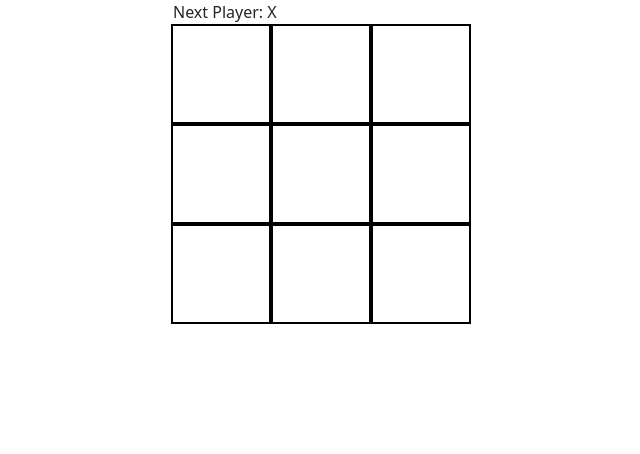
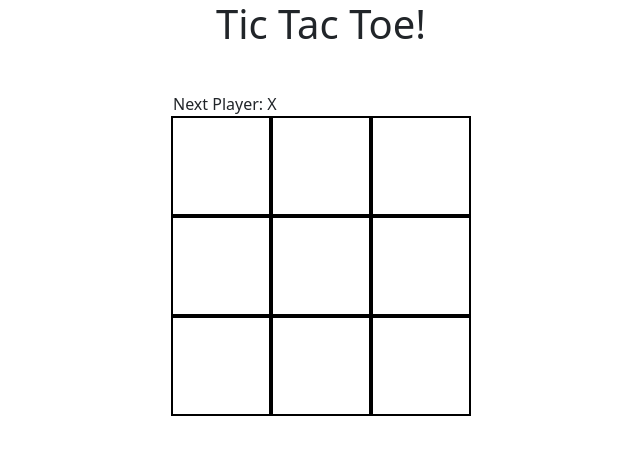
Before and after one commit to Mad-Gravy/233JS-Repo, a plain HTML site: page lab2-3-ttt/index.html in a window 1280 px wide. Shown: the whole page, without its empty margins (319-959 px from the left). Drawn offline with nearby package versions, Linux system fonts and the light colour scheme.

Commit message:
Added name and date to stuff

```diff
--- a/lab2-3-ttt/index.html
+++ b/lab2-3-ttt/index.html
@@ -1,11 +1,13 @@
 <!DOCTYPE html>
 <html lang="en">
     <head>
+        <!-- Joseph Teague, 4/15/25-->
         <meta charset="UTF-8">
         <meta name="viewport" content="width=device-width, initial-scale=1">
         <title>CS 233JS Tic Tac Toe</title>
     </head>
     <body>
+        <h1>Tic Tac Toe!</h1><br />
         <div class="container" id="board">
             <div id="status">Next Player: X</div>
             <div class="row">
--- a/lab2-3-ttt/styles.css
+++ b/lab2-3-ttt/styles.css
@@ -1,4 +1,10 @@
-/* Joseph teague, 4/15/25  */
+/* Joseph Teague, 4/15/25  */
+
+h1 {
+  text-align: center;
+  font-size: 2.5rem;
+  margin-bottom: 20px;
+}
 
 .square {
   border: 2px solid black;
```
